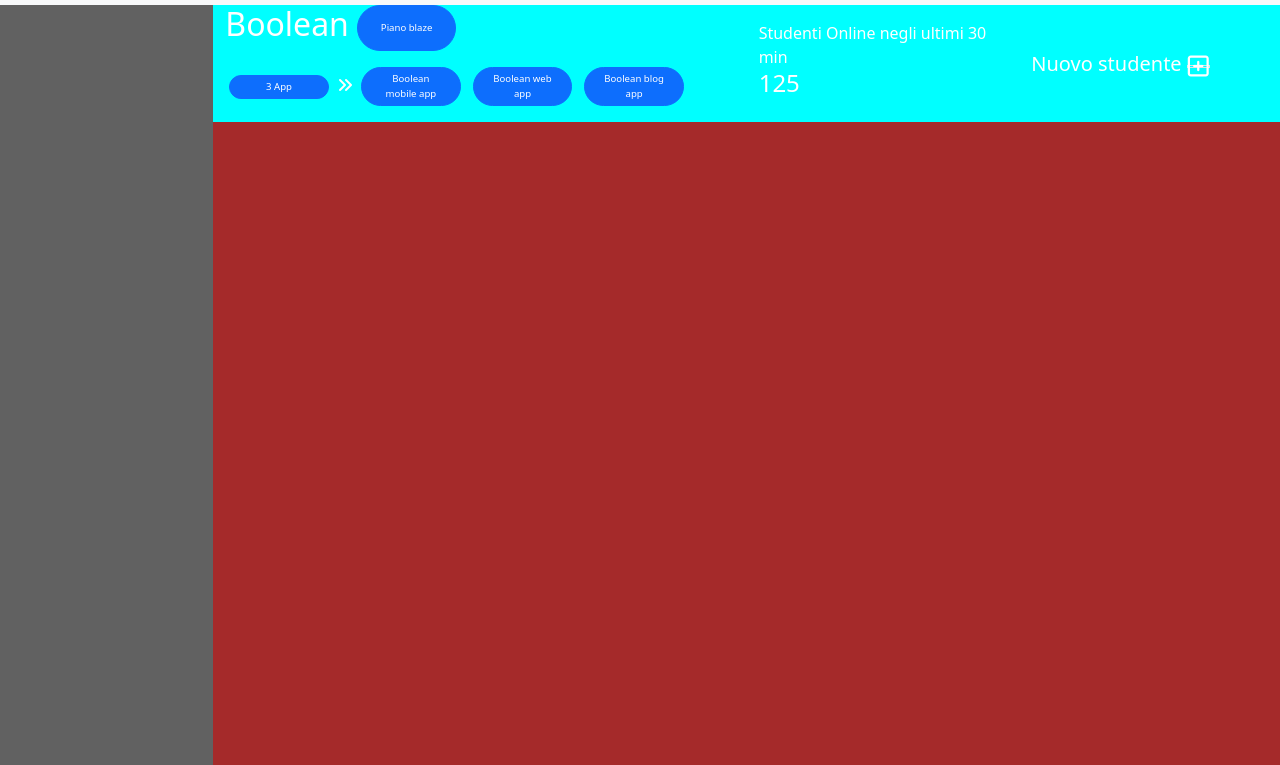
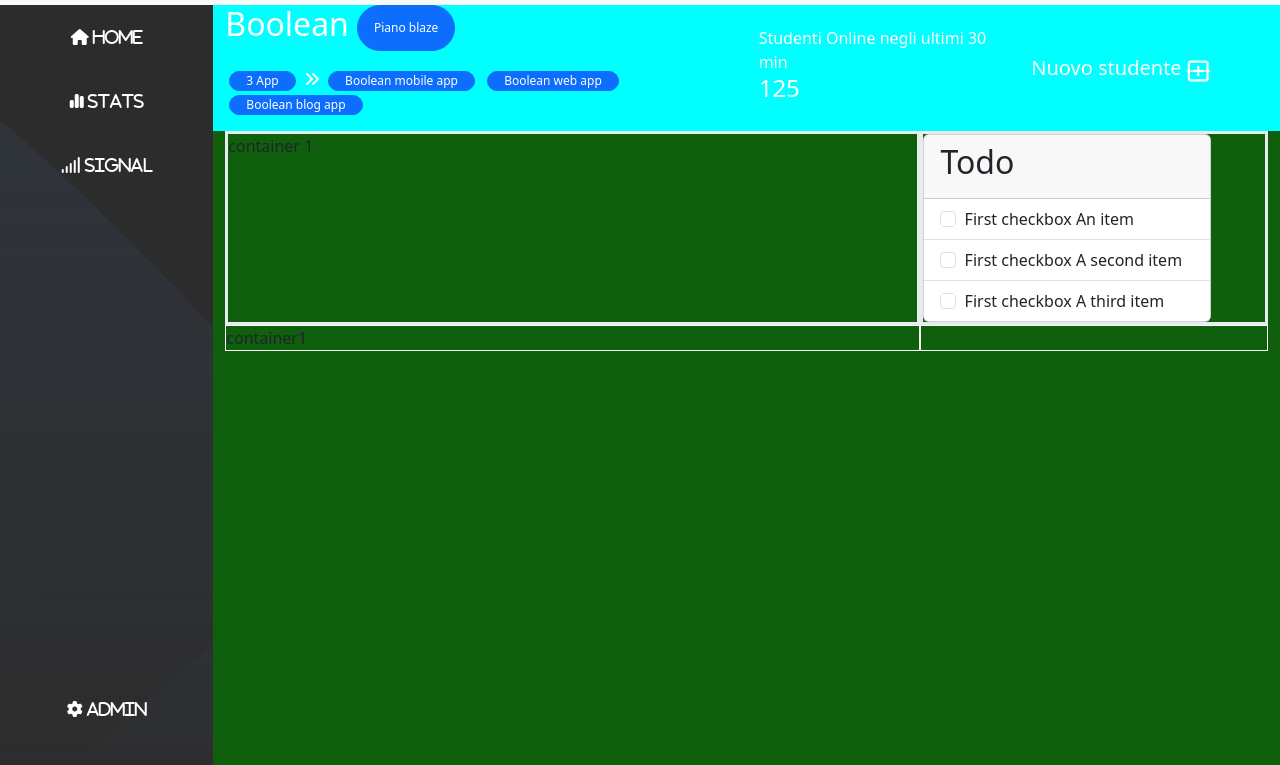
Before and after one commit to FrancescoBonanno1/html-css-bootstrap-dashboard, a plain HTML site: page index.html in a window 1280 px wide. Shown: the part 51-816 px from the top of the page. Drawn offline with nearby package versions, Linux system fonts and the light colour scheme; files whose address does not match are found by name.

Commit message:
costruzione content

```diff
--- a/css/style.css
+++ b/css/style.css
@@ -1,20 +1,24 @@
 #mynavigationbar {
     padding-right: 0%;
 }
-#left{
-    background-image: url(img\sidebar-bg.png);
+
+#left {
+    background-image: url(C:\boolean\html-css-bootstrap-dashboard\img\sidebar-bg.png);
     background-color: rgb(44, 44, 44);
-    opacity:75%;
     height: 95vh;
 }
-#right{
-    background-color: brown;
+
+#right {
+    background-color: rgb(15, 95, 12);
+
 }
-#boolstats{
+
+#boolstats {
     background-color: aqua;
 }
-#mybtn{
-    font-size: 0.6em;
-    width: 20%;
+
+#mybtn {
+    font-size: 0.75em;
+    padding: 0%;
 
 }
--- a/index.html
+++ b/index.html
@@ -69,27 +69,40 @@
 
     </header>
     <main class="d-flex">
-        <div id="left" class="col-md-2">
+        <nav id="left" class="col-md-2 d-flex justify-content-between flex-column">
+            <div class="container-fluid d-flex flex-column justify-content-center align-items-center">
+                <i class="fa-solid fa-house text-white py-4"> Home </i>
+                <i class="fa-solid fa-chart-simple text-white py-4"> Stats </i>
+                <i class="fa-solid fa-signal text-white py-4"> Signal </i>
+            </div>
 
-        </div>
+            <div class="d-flex justify-content-center align-items-center">
+                <i class="fa-solid fa-gear text-white my-5"> Admin </i>
+            </div>
+        </nav>
 
         <div id="right" class="col-md-10">
+            <!--fake header section-->
             <div id="boolstats" class="">
                 <div class="row align-items-center">
 
                     <div class="col-md-6 d-flex flex-column justify-content-center">
                         <div class="container-fluid d-flex">
                             <h2 class="text-white">Boolean</h2>
-                            <button id="mybtn" class="btn btn-primary btn-sm mx-2 rounded-pill px-3">Piano blaze</button>
+                            <button id="mybtn" class="btn btn-primary btn-sm mx-2 rounded-pill px-3">Piano
+                                blaze</button>
                         </div>
 
 
                         <div class="container-fluid align-items-end my-3">
                             <button id="mybtn" class="btn btn-primary btn-sm mx-1 rounded-pill px-3">3 App</button>
                             <i class="fa-solid fa-angles-right text-white"></i>
-                            <button id="mybtn" class="btn btn-primary btn-sm mx-1 rounded-pill px-3">Boolean mobile app</button>
-                            <button id="mybtn" class="btn btn-primary btn-sm mx-1 rounded-pill px-3">Boolean web app</button>
-                            <button id="mybtn" class="btn btn-primary btn-sm mx-1 rounded-pill px-3">Boolean blog app</button>
+                            <button id="mybtn" class="btn btn-primary btn-sm mx-1 rounded-pill px-3">Boolean mobile
+                                app</button>
+                            <button id="mybtn" class="btn btn-primary btn-sm mx-1 rounded-pill px-3">Boolean web
+                                app</button>
+                            <button id="mybtn" class="btn btn-primary btn-sm mx-1 rounded-pill px-3">Boolean blog
+                                app</button>
                         </div>
                     </div>
 
@@ -99,15 +112,63 @@
                     </div>
 
                     <div class="col-md-3">
-                        <span class="text-white fs-5">Nuovo studente <i class="fa-regular fa-square-plus border fs-4 fa-2xl"></i></span>
+                        <span class="text-white fs-5">Nuovo studente <i
+                                class="fa-regular fa-square-plus border fs-4 fa-2xl"></i></span>
                     </div>
 
                 </div>
 
 
+
+            </div>
+            <!--fake header section end-->
+
+            <!--content section begin-->
+            <div class="d-flex container-fluid">
+                <div class="border border-light-subtle border-3 col-md-8">
+                    container 1
+                </div>
+                <div class="border border-light-subtle border-3 col-md-4">
+                    <div class="card" style="width: 18rem;">
+                        <div class="card-header">
+                            <h2 class="text-start">Todo</h2>
+                        </div>
+                        <ul class="list-group list-group-flush">
+                            <li class="list-group-item"> <input class="form-check-input me-1" type="checkbox" value=""
+                                    id="firstCheckbox">
+                                <label class="form-check-label" for="firstCheckbox">First checkbox</label>
+                                An item
+                            </li>
+                            <li class="list-group-item"> <input class="form-check-input me-1" type="checkbox" value=""
+                                    id="firstCheckbox">
+                                <label class="form-check-label" for="firstCheckbox">First checkbox</label>
+                                A second item
+                            </li>
+                            <li class="list-group-item"> <input class="form-check-input me-1" type="checkbox" value=""
+                                    id="firstCheckbox">
+                                <label class="form-check-label" for="firstCheckbox">First checkbox</label>
+                                A third item
+                            </li>
+                        </ul>
+                    </div>
+                </div>
             </div>
 
+            <div class="d-flex container-fluid">
+                <div class="border border-light col-md-8">
+                    container1
+                </div>
+
+                <div class="border border-light col-md-4">
+
+                </div>
+
+            </div>
+
+
+
         </div>
+
     </main>
 </body>
 
```
